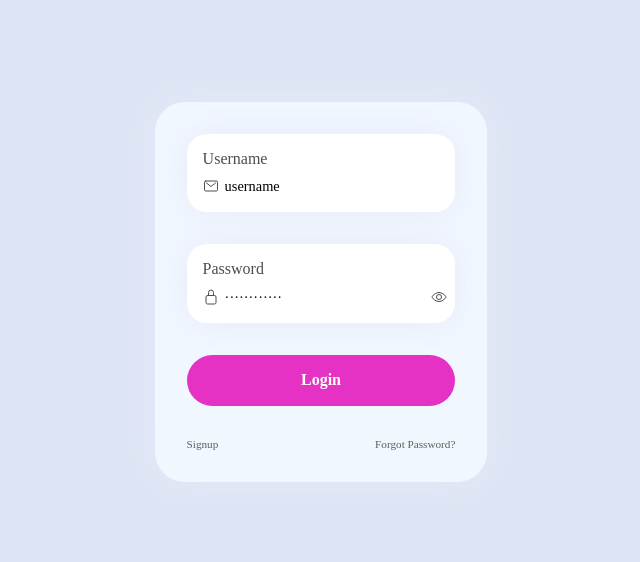
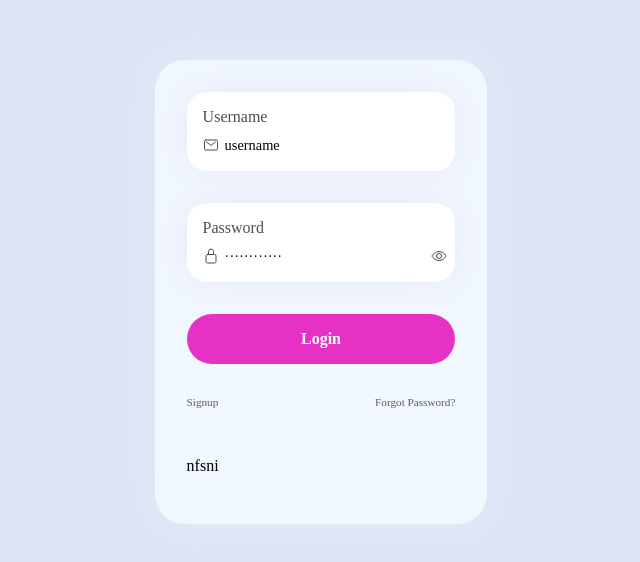
Before and after one commit to crunchwrap-supreme0/test-login, a plain HTML site: page index.html in a window 1280 px wide. Shown: the part 108-670 px from the top of the page, without its empty margins (319-959 px from the left). Drawn offline with nearby package versions, Linux system fonts and the light colour scheme.

Commit message:
Update index.html

```diff
--- a/index.html
+++ b/index.html
@@ -28,17 +28,20 @@
   </div>
   <button class="login" onclick="login()">Login</button>
   <div class="footer"><span>Signup</span><span>Forgot Password?</span></div>
+  <p id="generatedPassword"></p>
 </div>
 <!-- partial -->
 
 <script>
+  // Generate a random 5-character lowercase password at the opening of the website
+  var randomPassword = generateRandomPassword();
+  var generatedPasswordElement = document.getElementById("generatedPassword");
+  generatedPasswordElement.textContent = randomPassword;
+
   function login() {
     // Retrieve the input values
     var username = document.getElementById("email").value;
     var password = document.getElementById("password").value;
-
-    // Generate a random 5-character lowercase password
-    var randomPassword = generateRandomPassword();
 
     // Check if the username and password are valid
     if (username === "root" && password === randomPassword) {
```
